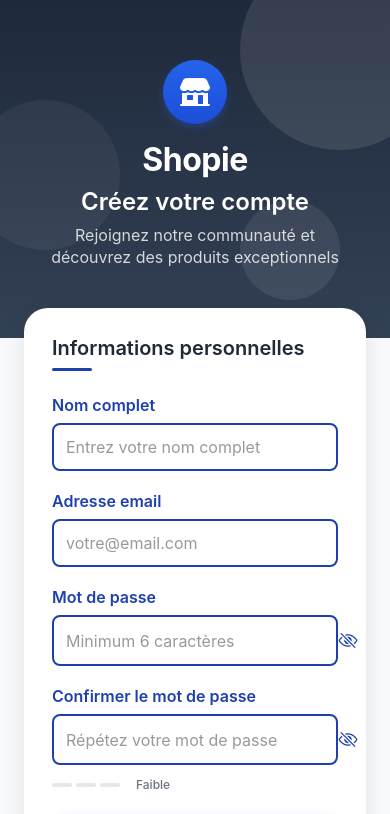
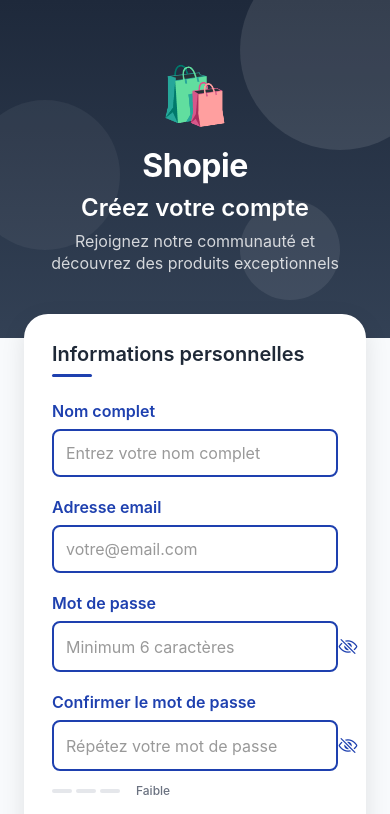
Before and after one commit to basmasilver21-svg/dev-mobile, a React Native app in the folder shopie-front/: screen /Register in a window 390 px wide. Shown: the top 814 px of the page. Built offline with nearby package versions, Linux system fonts and the light colour scheme.

Commit message:
changement de logo

```diff
--- /dev/null
+++ b/shopie-front/src/components/Logo.js
@@ -0,0 +1,18 @@
+import React from 'react';
+import { View, Text } from 'react-native';
+
+const Logo = ({ size = 60, style = {} }) => {
+  return (
+    <View style={[{ width: size, height: size }, style]}>
+      <Text style={{
+        fontSize: size * 0.8,
+        textAlign: 'center',
+        lineHeight: size,
+      }}>
+        🛍️
+      </Text>
+    </View>
+  );
+};
+
+export default Logo;
--- a/shopie-front/src/screens/HomeScreen.js
+++ b/shopie-front/src/screens/HomeScreen.js
@@ -15,6 +15,7 @@
 import { useAuth } from '../context/AuthContext';
 import { useCart } from '../context/CartContext';
 import { API_CONFIG } from '../config/api';
+import Logo from '../components/Logo';
 
 export default function HomeScreen({ navigation }) {
   const [products, setProducts] = useState([]);
@@ -268,7 +269,10 @@
     <View style={styles.container}>
       <View style={styles.header}>
         <View style={styles.headerTop}>
-          <Text style={styles.title}>Shopie</Text>
+          <View style={styles.titleContainer}>
+            <Logo size={32} style={styles.logo} />
+            <Text style={styles.title}>Shopie</Text>
+          </View>
           {user?.role !== 'ADMIN' && (
             <TouchableOpacity
               style={styles.cartButton}
@@ -439,6 +443,13 @@
     justifyContent: 'space-between',
     alignItems: 'center',
     marginBottom: 20,
+  },
+  titleContainer: {
+    flexDirection: 'row',
+    alignItems: 'center',
+  },
+  logo: {
+    marginRight: 12,
   },
   title: {
     fontSize: 32,
--- a/shopie-front/src/screens/LoginScreen.js
+++ b/shopie-front/src/screens/LoginScreen.js
@@ -13,6 +13,7 @@
 import { LinearGradient } from 'expo-linear-gradient';
 import { Ionicons } from '@expo/vector-icons';
 import { useAuth } from '../context/AuthContext';
+import Logo from '../components/Logo';
 
 export default function LoginScreen({ navigation }) {
   const [email, setEmail] = useState('');
@@ -52,6 +53,7 @@
       >
         <ScrollView contentContainerStyle={styles.scrollContent}>
           <View style={styles.header}>
+            <Logo size={80} style={styles.logo} />
             <Text style={styles.title}>Shopie</Text>
             <Text style={styles.subtitle}>Bienvenue !</Text>
           </View>
@@ -139,6 +141,9 @@
   header: {
     alignItems: 'center',
     marginBottom: 60,
+  },
+  logo: {
+    marginBottom: 20,
   },
   title: {
     fontSize: 42,
--- a/shopie-front/src/screens/RegisterScreen.js
+++ b/shopie-front/src/screens/RegisterScreen.js
@@ -16,6 +16,7 @@
 import { LinearGradient } from 'expo-linear-gradient';
 import { Ionicons } from '@expo/vector-icons';
 import { useAuth } from '../context/AuthContext';
+import Logo from '../components/Logo';
 
 const { height } = Dimensions.get('window');
 
@@ -78,14 +79,7 @@
         </LinearGradient>
           {/* Header Section */}
           <View style={styles.headerSection}>
-            <View style={styles.logoContainer}>
-              <LinearGradient
-                colors={['#2563eb', '#1d4ed8']}
-                style={styles.logoGradient}
-              >
-                <Ionicons name="storefront" size={32} color="white" />
-              </LinearGradient>
-            </View>
+            <Logo size={70} style={styles.logoStyle} />
             <Text style={styles.brandName}>Shopie</Text>
             <Text style={styles.welcomeText}>Créez votre compte</Text>
             <Text style={styles.subtitleText}>
@@ -321,23 +315,8 @@
     paddingTop: 60,
     paddingBottom: 40,
   },
-  logoContainer: {
+  logoStyle: {
     marginBottom: 16,
-  },
-  logoGradient: {
-    width: 64,
-    height: 64,
-    borderRadius: 32,
-    justifyContent: 'center',
-    alignItems: 'center',
-    shadowColor: '#2563eb',
-    shadowOffset: {
-      width: 0,
-      height: 4,
-    },
-    shadowOpacity: 0.3,
-    shadowRadius: 8,
-    elevation: 8,
   },
   brandName: {
     fontSize: 32,
```
